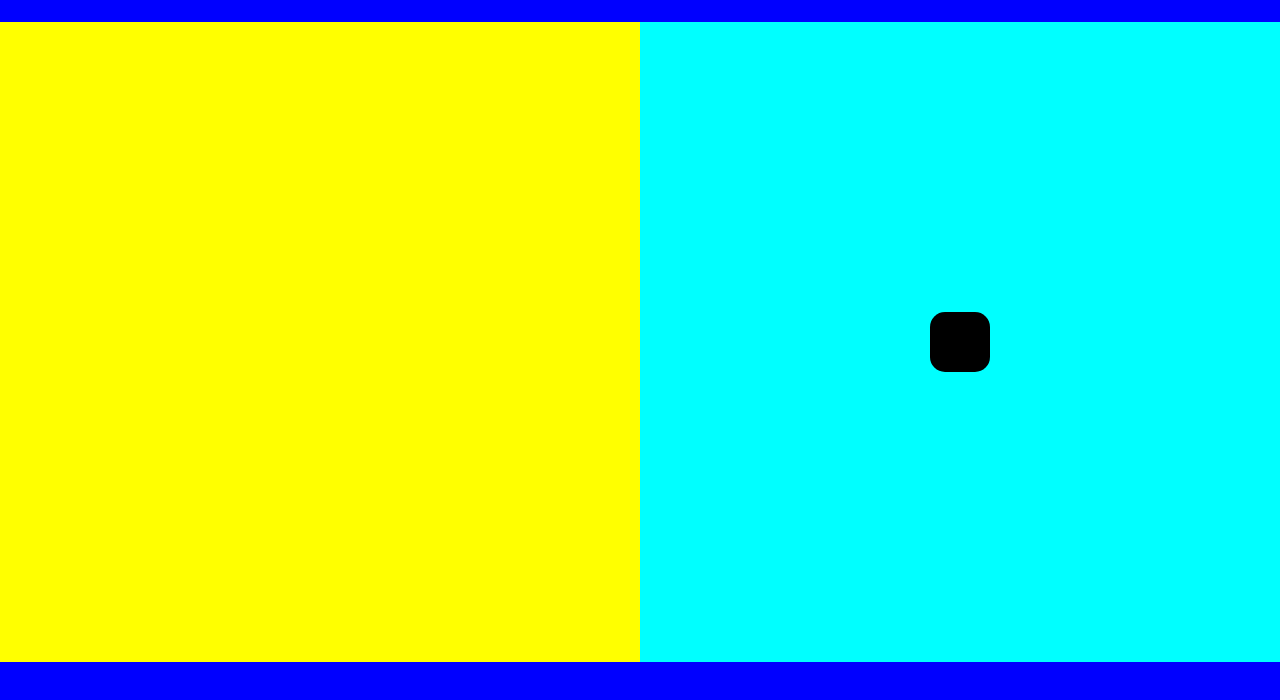
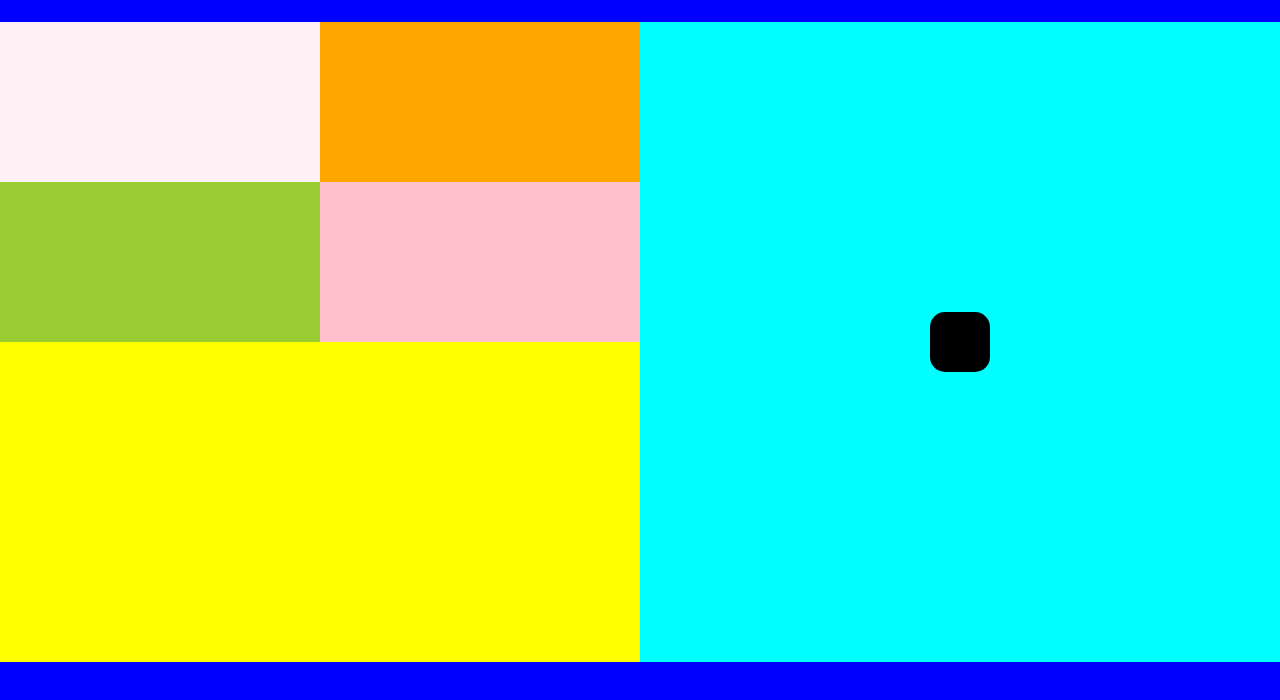
Before and after one commit to btabaska/layout, a plain HTML site: page index.html in a window 1280 px wide. Shown: the part 58-758 px from the top of the page. Drawn offline with Linux system fonts and the light colour scheme.

Commit message:
added 4 squares into the left column

```diff
--- a/assets/style.css
+++ b/assets/style.css
@@ -46,6 +46,39 @@ main {
   float: left;
 }
 
+.top {
+  height: 50%;
+  background-color: red;
+}
+
+.grid1 {
+  height: 50%;
+  width: 50%;
+  background-color: lavenderblush;
+  float: left;
+}
+
+.grid2 {
+  height: 50%;
+  width: 50%;
+  background-color: orange;
+  float: left;
+}
+
+.grid3 {
+  height: 50%;
+  width: 50%;
+  background-color: yellowgreen;
+  float: left;
+}
+
+.grid4 {
+  height: 50%;
+  width: 50%;
+  background-color: pink;
+  float: left;
+}
+
 .right {
   background-color: cyan;
   float: right;
--- a/index.html
+++ b/index.html
@@ -16,7 +16,15 @@
       </ul>
     </nav>
     <main class="clearfix">
-      <aside class="left"></aside>
+      <aside class="left">
+        <div class="top clearfix">
+          <div class="grid1"></div>
+          <div class="grid2"></div>
+          <div class="grid3"></div>
+          <div class="grid4"></div>
+        </div>
+        <div class="bottom"></div>
+      </aside>
       <aside class="right">
         <div class="center"></div>
       </aside>
```
